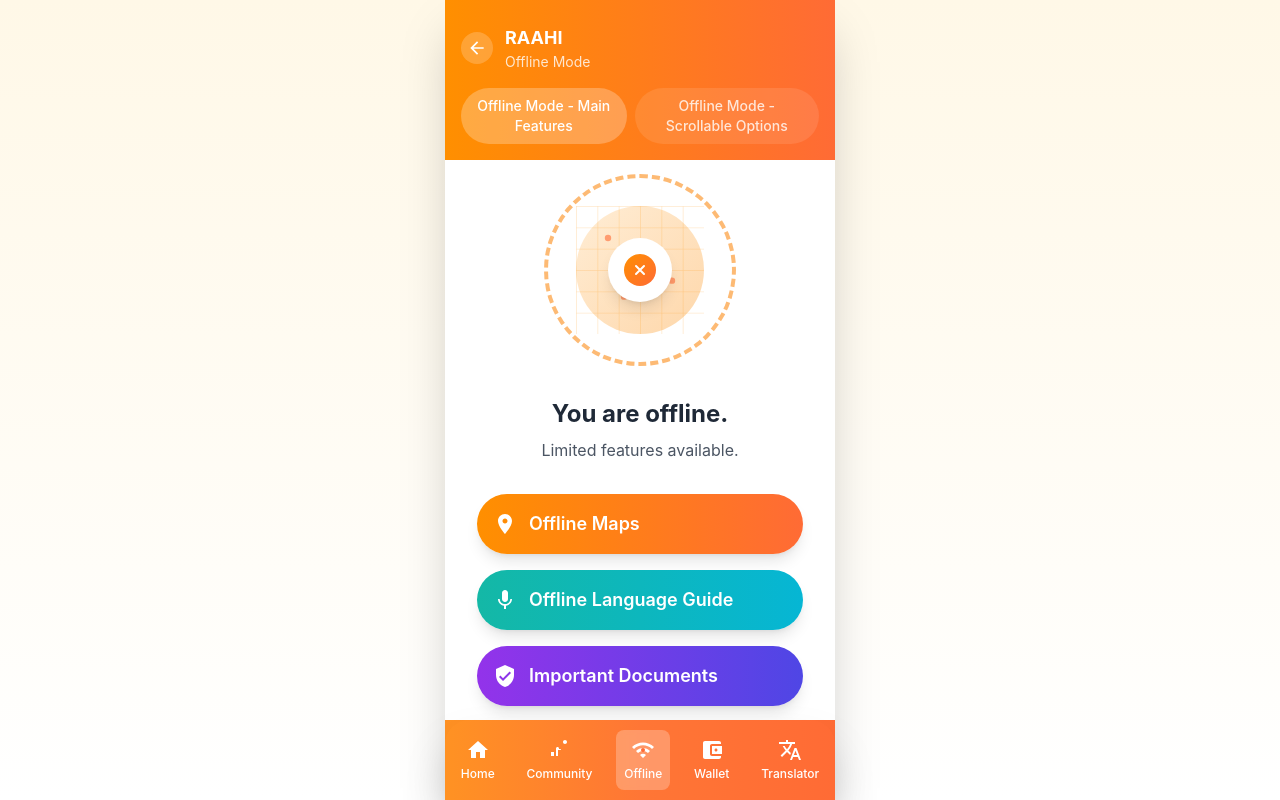
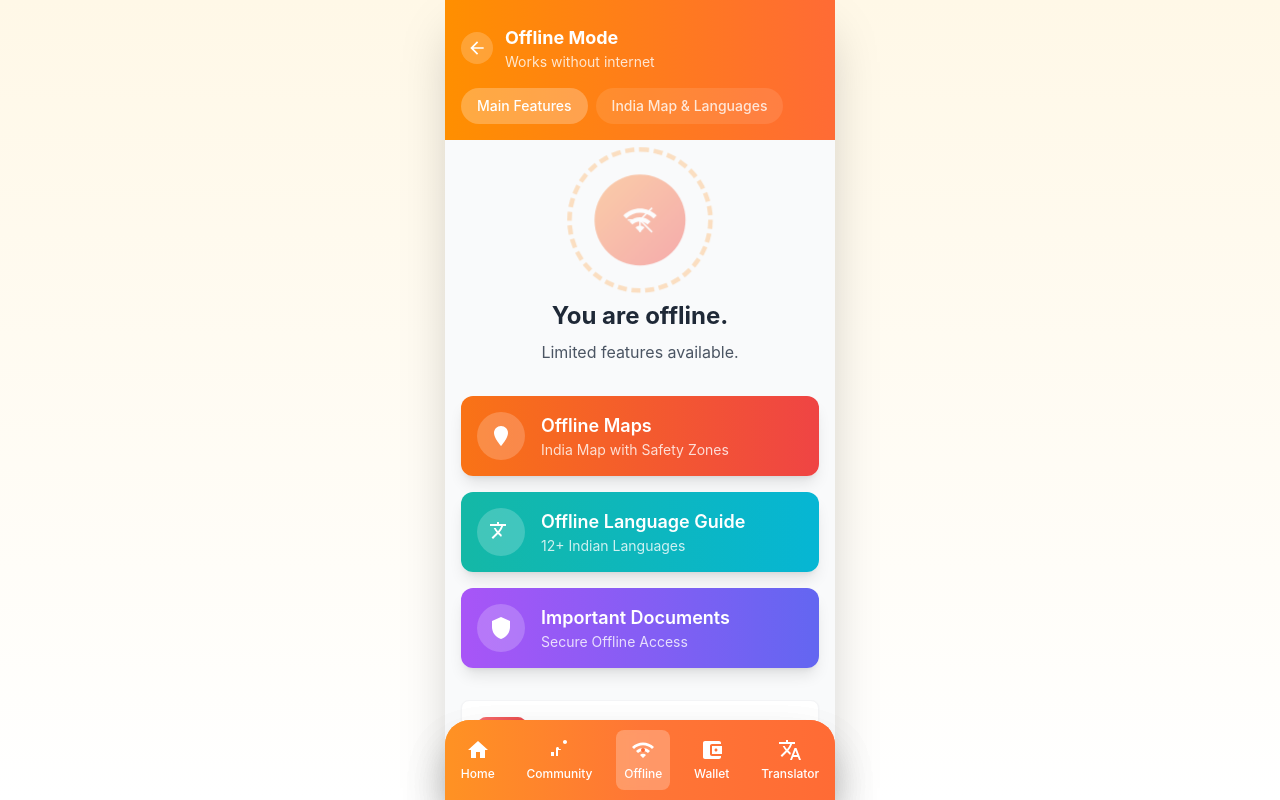
Before and after one commit to ShadyNights/Raahi, a React (Create React App) app: page / in a window 1280 px wide. Both pictures are taken after a click on the element "Offline". Built offline with nearby package versions, Linux system fonts and the light colour scheme.

Commit message:
Update OfflineMode.js

```diff
--- a/src/components/OfflineMode.js
+++ b/src/components/OfflineMode.js
@@ -1,238 +1,230 @@
+// src/components/OfflineMode.js - Complete Offline Mode with India Map and 10+ Languages
 import React, { useState } from 'react';
 
 const OfflineMode = ({ onBack }) => {
-  const [currentView, setCurrentView] = useState('main'); // 'main' or 'scrollable'
+  const [currentView, setCurrentView] = useState('main'); // 'main' or 'map'
+
+  const languages = [
+    { code: 'hi', name: 'Hindi', native: 'हिंदी' },
+    { code: 'bn', name: 'Bengali', native: 'বাংলা' },
+    { code: 'te', name: 'Telugu', native: 'తెలుగు' },
+    { code: 'ta', name: 'Tamil', native: 'தமிழ்' },
+    { code: 'mr', name: 'Marathi', native: 'मराठी' },
+    { code: 'gu', name: 'Gujarati', native: 'ગુજરાતી' },
+    { code: 'kn', name: 'Kannada', native: 'ಕನ್ನಡ' },
+    { code: 'ml', name: 'Malayalam', native: 'മലയാളം' },
+    { code: 'or', name: 'Odia', native: 'ଓଡ଼ିଆ' },
+    { code: 'pa', name: 'Punjabi', native: 'ਪੰਜਾਬੀ' },
+    { code: 'as', name: 'Assamese', native: 'অসমীয়া' },
+    { code: 'ur', name: 'Urdu', native: 'اردو' },
+  ];
+
+  const offlineFeatures = [
+    {
+      id: 1,
+      title: 'Emergency SOS',
+      subtitle: 'One-Tap Local Alert',
+      icon: '🚨',
+      color: 'from-red-400 to-red-600'
+    },
+    {
+      id: 2,
+      title: 'Safety Handbook',
+      subtitle: 'Read Guide',
+      icon: '📖',
+      color: 'from-green-400 to-green-600'
+    },
+    {
+      id: 3,
+      title: 'My Vitals & Health Info',
+      subtitle: 'Emergency Medical Data',
+      icon: '🏥',
+      color: 'from-blue-400 to-blue-600'
+    },
+    {
+      id: 4,
+      title: 'Offline Language Guide',
+      subtitle: '12+ Indian Languages',
+      icon: '🗣️',
+      color: 'from-purple-400 to-purple-600'
+    },
+    {
+      id: 5,
+      title: 'Important Documents',
+      subtitle: 'Passport, ID, Tickets',
+      icon: '📄',
+      color: 'from-orange-400 to-orange-600'
+    }
+  ];
 
   const renderMainView = () => (
-    <div className="flex flex-col h-full">
-      {/* Offline Status Circle */}
-      <div className="flex-1 flex flex-col items-center justify-center px-8">
-        {/* Offline Indicator Circle */}
-        <div className="relative w-48 h-48 mb-8">
-          {/* Outer dashed circle */}
-          <div className="absolute inset-0 border-4 border-dashed border-orange-300 rounded-full"></div>
-
-          {/* Inner map visualization */}
-          <div className="absolute inset-8 bg-gradient-to-br from-orange-100 to-orange-200 rounded-full flex items-center justify-center">
-            {/* Map grid pattern */}
-            <svg viewBox="0 0 120 120" className="w-full h-full opacity-60">
-              {/* Grid lines */}
-              <defs>
-                <pattern id="grid" width="20" height="20" patternUnits="userSpaceOnUse">
-                  <path d="M 20 0 L 0 0 0 20" fill="none" stroke="#FF8F00" strokeWidth="1" opacity="0.5"/>
-                </pattern>
-              </defs>
-              <rect width="120" height="120" fill="url(#grid)" />
-
-              {/* Location pins */}
-              <circle cx="30" cy="30" r="3" fill="#FF6B35"/>
-              <circle cx="60" cy="45" r="3" fill="#FF6B35"/>
-              <circle cx="90" cy="70" r="3" fill="#FF6B35"/>
-              <circle cx="45" cy="85" r="3" fill="#FF6B35"/>
-
-              {/* Navigation arrow */}
-              <path d="M60 60 L70 50 L65 55 L75 55 L75 65 L65 65 L70 70 Z" fill="#FF6B35" opacity="0.8"/>
-            </svg>
-          </div>
-
-          {/* Center offline indicator */}
-          <div className="absolute inset-16 bg-white rounded-full flex items-center justify-center shadow-lg">
-            <div className="w-8 h-8 bg-gradient-to-br from-[#FF8F00] to-[#FF6B35] rounded-full flex items-center justify-center">
-              <svg className="w-4 h-4 text-white" fill="none" viewBox="0 0 24 24" stroke="currentColor">
-                <path strokeLinecap="round" strokeLinejoin="round" strokeWidth={3} d="M6 18L18 6M6 6l12 12" />
+    <div className="pb-24">
+      {/* Offline Status */}
+      <div className="text-center mb-8">
+        <div className="relative w-32 h-32 mx-auto mb-4">
+          <div className="w-full h-full border-4 border-dashed border-orange-300 rounded-full animate-pulse flex items-center justify-center">
+            <div className="w-20 h-20 bg-gradient-to-br from-orange-400 to-red-500 rounded-full flex items-center justify-center">
+              <svg className="w-8 h-8 text-white" fill="currentColor" viewBox="0 0 24 24">
+                <path d="M1 9l2 2c4.97-4.97 13.03-4.97 18 0l2-2C16.93 2.93 7.07 2.93 1 9zm8 8l3 3 3-3c-1.65-1.66-4.34-1.66-6 0zm-4-4l2 2c2.76-2.76 7.24-2.76 10 0l2-2C15.14 9.14 8.87 9.14 5 13z"/>
+                <path d="M12 12l8-8m-8 8l8 8m-8-8H4m8 0v8" stroke="#fff" strokeWidth="1"/>
               </svg>
             </div>
           </div>
         </div>
-
-        {/* Status Text */}
-        <div className="text-center mb-8">
         <h2 className="text-2xl font-bold text-gray-800 mb-2">You are offline.</h2>
         <p className="text-gray-600">Limited features available.</p>
       </div>
 
-        {/* Offline Features */}
-        <div className="w-full space-y-4">
-          <button className="w-full bg-gradient-to-r from-[#FF8F00] to-[#FF6B35] text-white p-4 rounded-full flex items-center gap-3 shadow-lg hover:shadow-xl transition-shadow">
+      {/* Main Features */}
+      <div className="space-y-4 mb-8">
+        <button
+          className="w-full bg-gradient-to-r from-orange-500 to-red-500 text-white p-4 rounded-xl flex items-center gap-4 shadow-lg"
+          onClick={() => setCurrentView('map')}
+        >
+          <div className="w-12 h-12 bg-white/20 rounded-full flex items-center justify-center">
             <svg className="w-6 h-6" fill="currentColor" viewBox="0 0 24 24">
-              <path d="M12 2C8.13 2 5 5.13 5 9c0 5.25 7 13 7 13s7-7.75 7-13c0-3.87-3.13-7-7-7zm0 9.5c-1.38 0-2.5-1.12-2.5-2.5s1.12-2.5 2.5-2.5 2.5 1.12 2.5 2.5-1.12 2.5-2.5 2.5z"/>
+              <path d="M12 2C8.13 2 5 5.13 5 9c0 5.25 7 13 7 13s7-7.75 7-13c0-3.87-3.13-7-7-7z"/>
             </svg>
-            <span className="font-semibold text-lg">Offline Maps</span>
+          </div>
+          <div className="flex-1 text-left">
+            <h3 className="font-semibold text-lg">Offline Maps</h3>
+            <p className="text-white/80 text-sm">India Map with Safety Zones</p>
+          </div>
         </button>
 
-          <button className="w-full bg-gradient-to-r from-teal-500 to-cyan-500 text-white p-4 rounded-full flex items-center gap-3 shadow-lg hover:shadow-xl transition-shadow">
+        <button className="w-full bg-gradient-to-r from-teal-500 to-cyan-500 text-white p-4 rounded-xl flex items-center gap-4 shadow-lg">
+          <div className="w-12 h-12 bg-white/20 rounded-full flex items-center justify-center">
             <svg className="w-6 h-6" fill="currentColor" viewBox="0 0 24 24">
-              <path d="M12 14c1.66 0 2.99-1.34 2.99-3L15 5c0-1.66-1.34-3-3-3S9 3.34 9 5v6c0 1.66 1.34 3 3 3zm5.3-3c0 3-2.54 5.1-5.3 5.1S6.7 14 6.7 11H5c0 3.41 2.72 6.23 6 6.72V21h2v-3.28c3.28-.48 6-3.3 6-6.72h-1.7z"/>
+              <path d="M12.87 15.07l-2.54-2.51.03-.03c1.74-1.94 2.98-4.17 3.71-6.53H17V4h-7V2H8v2H1v1.99h11.17C11.5 7.92 10.44 9.75 9 11.35 8.07 10.32 7.3 9.19 6.69 8h-2c.73 1.63 1.73 3.17 2.98 4.56l-5.09 5.02L4 19l5-5 3.11 3.11.76-2.04z"/>
             </svg>
-            <span className="font-semibold text-lg">Offline Language Guide</span>
+          </div>
+          <div className="flex-1 text-left">
+            <h3 className="font-semibold text-lg">Offline Language Guide</h3>
+            <p className="text-white/80 text-sm">12+ Indian Languages</p>
+          </div>
         </button>
 
-          <button className="w-full bg-gradient-to-r from-purple-600 to-indigo-600 text-white p-4 rounded-full flex items-center gap-3 shadow-lg hover:shadow-xl transition-shadow">
+        <button className="w-full bg-gradient-to-r from-purple-500 to-indigo-500 text-white p-4 rounded-xl flex items-center gap-4 shadow-lg">
+          <div className="w-12 h-12 bg-white/20 rounded-full flex items-center justify-center">
             <svg className="w-6 h-6" fill="currentColor" viewBox="0 0 24 24">
-              <path d="M12,1L3,5V11C3,16.55 6.84,21.74 12,23C17.16,21.74 21,16.55 21,11V5L12,1M10,17L6,13L7.41,11.59L10,14.17L16.59,7.58L18,9L10,17Z"/>
+              <path d="M12,1L3,5V11C3,16.55 6.84,21.74 12,23C17.16,21.74 21,16.55 21,11V5L12,1Z"/>
             </svg>
-            <span className="font-semibold text-lg">Important Documents</span>
+          </div>
+          <div className="flex-1 text-left">
+            <h3 className="font-semibold text-lg">Important Documents</h3>
+            <p className="text-white/80 text-sm">Secure Offline Access</p>
+          </div>
         </button>
       </div>
+
+      {/* Additional Features Grid */}
+      <div className="grid grid-cols-1 gap-4">
+        {offlineFeatures.map((feature) => (
+          <div key={feature.id} className="bg-white rounded-lg p-4 flex items-center gap-3 shadow-sm border border-gray-100">
+            <div className={`w-12 h-12 bg-gradient-to-br ${feature.color} rounded-lg flex items-center justify-center text-white text-xl`}>
+              {feature.icon}
+            </div>
+            <div className="flex-1">
+              <h4 className="font-semibold text-gray-800">{feature.title}</h4>
+              <p className="text-sm text-gray-600">{feature.subtitle}</p>
+            </div>
+          </div>
+        ))}
       </div>
     </div>
   );
 
-  const renderScrollableView = () => (
+  const renderMapView = () => (
     <div className="pb-24">
-      {/* Offline Status Circle */}
-      <div className="flex flex-col items-center justify-center px-8 mb-8">
-        {/* Offline Indicator Circle */}
-        <div className="relative w-32 h-32 mb-6">
-          {/* Outer dashed circle */}
-          <div className="absolute inset-0 border-4 border-dashed border-orange-300 rounded-full"></div>
+      {/* Map Header */}
+      <div className="text-center mb-6">
+        <h2 className="text-2xl font-bold text-gray-800 mb-2">Offline India Map</h2>
+        <p className="text-gray-600">Works without internet connection</p>
+      </div>
 
-          {/* Inner map visualization */}
-          <div className="absolute inset-4 bg-gradient-to-br from-orange-100 to-orange-200 rounded-full flex items-center justify-center">
-            {/* Map grid pattern */}
-            <svg viewBox="0 0 80 80" className="w-full h-full opacity-60">
-              {/* Grid lines */}
+      {/* India Map SVG */}
+      <div className="bg-white rounded-lg p-4 mb-6 shadow-lg">
+        <div className="w-full h-64 bg-gradient-to-b from-blue-50 to-green-50 rounded-lg relative overflow-hidden">
+          {/* Simplified India Map */}
+          <svg viewBox="0 0 400 300" className="w-full h-full">
             <defs>
-                <pattern id="gridSmall" width="15" height="15" patternUnits="userSpaceOnUse">
-                  <path d="M 15 0 L 0 0 0 15" fill="none" stroke="#FF8F00" strokeWidth="1" opacity="0.5"/>
-                </pattern>
+              <linearGradient id="mapGradient" x1="0%" y1="0%" x2="100%" y2="100%">
+                <stop offset="0%" stopColor="#FF6B35" stopOpacity="0.8"/>
+                <stop offset="50%" stopColor="#FF8F00" stopOpacity="0.6"/>
+                <stop offset="100%" stopColor="#FFB347" stopOpacity="0.4"/>
+              </linearGradient>
             </defs>
-              <rect width="80" height="80" fill="url(#gridSmall)" />
 
-              {/* Location pins */}
-              <circle cx="20" cy="20" r="2" fill="#FF6B35"/>
-              <circle cx="40" cy="30" r="2" fill="#FF6B35"/>
-              <circle cx="60" cy="45" r="2" fill="#FF6B35"/>
-              <circle cx="30" cy="60" r="2" fill="#FF6B35"/>
+            {/* India Outline */}
+            <path d="M 100 50 L 150 40 L 200 45 L 250 60 L 300 80 L 320 120 L 310 160 L 290 200 L 250 230 L 200 240 L 150 235 L 100 220 L 80 180 L 70 140 L 75 100 Z"
+                  fill="url(#mapGradient)" stroke="#FF6B35" strokeWidth="2"/>
 
-              {/* Navigation arrow */}
-              <path d="M40 40 L45 35 L43 37 L48 37 L48 43 L43 43 L45 45 Z" fill="#FF6B35" opacity="0.8"/>
+            {/* Major Cities */}
+            <circle cx="120" cy="100" r="4" fill="#FF0000" opacity="0.8"/>
+            <text x="130" y="105" className="text-xs fill-gray-700">Delhi</text>
+
+            <circle cx="160" cy="140" r="4" fill="#FF0000" opacity="0.8"/>
+            <text x="170" y="145" className="text-xs fill-gray-700">Mumbai</text>
+
+            <circle cx="210" cy="180" r="4" fill="#FF0000" opacity="0.8"/>
+            <text x="220" y="185" className="text-xs fill-gray-700">Bangalore</text>
+
+            <circle cx="250" cy="160" r="4" fill="#FF0000" opacity="0.8"/>
+            <text x="260" y="165" className="text-xs fill-gray-700">Chennai</text>
+
+            <circle cx="180" cy="120" r="4" fill="#FF0000" opacity="0.8"/>
+            <text x="190" y="125" className="text-xs fill-gray-700">Kolkata</text>
           </svg>
         </div>
 
-          {/* Center offline indicator */}
-          <div className="absolute inset-8 bg-white rounded-full flex items-center justify-center shadow-lg">
-            <div className="w-6 h-6 bg-gradient-to-br from-[#FF8F00] to-[#FF6B35] rounded-full flex items-center justify-center">
-              <svg className="w-3 h-3 text-white" fill="none" viewBox="0 0 24 24" stroke="currentColor">
-                <path strokeLinecap="round" strokeLinejoin="round" strokeWidth={3} d="M6 18L18 6M6 6l12 12" />
-              </svg>
+        {/* Map Legend */}
+        <div className="flex justify-around mt-4 text-sm">
+          <div className="flex items-center gap-2">
+            <div className="w-4 h-4 bg-green-500 rounded-full"></div>
+            <span>Safe Zones</span>
+          </div>
+          <div className="flex items-center gap-2">
+            <div className="w-4 h-4 bg-yellow-500 rounded-full"></div>
+            <span>Caution</span>
+          </div>
+          <div className="flex items-center gap-2">
+            <div className="w-4 h-4 bg-red-500 rounded-full"></div>
+            <span>Avoid</span>
           </div>
         </div>
       </div>
 
-        {/* Status Text */}
-        <div className="text-center mb-6">
-          <h2 className="text-xl font-bold text-gray-800 mb-2">You are offline.</h2>
-          <p className="text-gray-600">Limited features available.</p>
+      {/* Language Selection */}
+      <div className="bg-white rounded-lg p-4 mb-6 shadow-lg">
+        <h3 className="font-semibold text-gray-800 mb-4">Choose Language</h3>
+        <div className="grid grid-cols-2 gap-3 max-h-48 overflow-y-auto">
+          {languages.map((lang) => (
+            <button key={lang.code} className="p-3 border border-gray-200 rounded-lg hover:bg-orange-50 hover:border-orange-300 transition-colors text-left">
+              <div className="font-medium text-gray-800">{lang.name}</div>
+              <div className="text-sm text-gray-600">{lang.native}</div>
+            </button>
+          ))}
         </div>
       </div>
 
-      {/* Available Offline Features */}
-      <div className="space-y-4 px-4">
-
-        {/* Emergency SOS */}
-        <div className="bg-white rounded-lg p-4 border border-red-200 shadow-sm">
-          <div className="flex items-center gap-3">
-            <div className="w-12 h-12 bg-red-100 rounded-lg flex items-center justify-center">
-              <svg className="w-6 h-6 text-red-600" fill="currentColor" viewBox="0 0 24 24">
-                <path d="M12 22c1.1 0 2-.9 2-2h-4c0 1.1.89 2 2 2zm6-6v-5c0-3.07-1.64-5.64-4.5-6.32V4c0-.83-.67-1.5-1.5-1.5s-1.5.67-1.5 1.5v.68C7.63 5.36 6 7.92 6 11v5l-2 2v1h16v-1l-2-2z"/>
-              </svg>
-            </div>
-            <div className="flex-1">
-              <h3 className="font-semibold text-gray-800">Emergency SOS</h3>
-              <p className="text-sm text-red-600">One-Tap Local Alert</p>
-            </div>
-          </div>
-        </div>
-
-        {/* Safety Handbook */}
-        <div className="bg-white rounded-lg p-4 border border-green-200 shadow-sm">
-          <div className="flex items-center gap-3">
-            <div className="w-12 h-12 bg-green-100 rounded-lg flex items-center justify-center">
-              <svg className="w-6 h-6 text-green-600" fill="currentColor" viewBox="0 0 24 24">
-                <path d="M21 5c-1.11-.35-2.33-.5-3.5-.5-1.95 0-4.05.4-5.5 1.5-1.45-1.1-3.55-1.5-5.5-1.5S2.45 4.9 1 6v14.65c0 .25.25.5.5.5.1 0 .15-.05.25-.05C3.1 20.45 5.05 20 6.5 20c1.95 0 4.05.4 5.5 1.5 1.35-.85 3.8-1.5 5.5-1.5 1.65 0 3.35.3 4.75 1.05.1.05.15.05.25.05.25 0 .5-.25.5-.5V6c-.6-.45-1.25-.75-2-1zm0 13.5c-1.1-.35-2.3-.5-3.5-.5-1.7 0-4.15.65-5.5 1.5V8c1.35-.85 3.8-1.5 5.5-1.5 1.2 0 2.4.15 3.5.5v11.5z"/>
-              </svg>
-            </div>
-            <div className="flex-1">
-              <h3 className="font-semibold text-gray-800">Safety Handbook</h3>
-              <p className="text-sm text-gray-600">Read Guide</p>
-            </div>
-          </div>
-        </div>
-
-        {/* Offline Language Guide */}
-        <div className="bg-white rounded-lg p-4 border border-blue-200 shadow-sm">
-          <div className="flex items-center gap-3">
-            <div className="w-12 h-12 bg-blue-100 rounded-lg flex items-center justify-center">
-              <svg className="w-6 h-6 text-blue-600" fill="currentColor" viewBox="0 0 24 24">
-                <path d="M12.87 15.07l-2.54-2.51.03-.03c1.74-1.94 2.98-4.17 3.71-6.53H17V4h-7V2H8v2H1v1.99h11.17C11.5 7.92 10.44 9.75 9 11.35 8.07 10.32 7.3 9.19 6.69 8h-2c.73 1.63 1.73 3.17 2.98 4.56l-5.09 5.02L4 19l5-5 3.11 3.11.76-2.04zM18.5 10h-2L12 22h2l1.12-3h4.75L21 22h2l-4.5-12zm-2.62 7l1.62-4.33L19.12 17h-3.24z"/>
-              </svg>
-            </div>
-            <div className="flex-1">
-              <h3 className="font-semibold text-gray-800">Language Guide</h3>
-              <p className="text-sm text-gray-600">Read Guide</p>
-            </div>
-          </div>
-        </div>
-
-        {/* My Vitals & Health Info */}
-        <div className="bg-white rounded-lg p-4 border border-green-200 shadow-sm">
-          <div className="flex items-center gap-3">
-            <div className="w-12 h-12 bg-green-100 rounded-lg flex items-center justify-center">
-              <svg className="w-6 h-6 text-green-600" fill="currentColor" viewBox="0 0 24 24">
-                <path d="M12,2A3,3 0 0,1 15,5V11A3,3 0 0,1 12,14A3,3 0 0,1 9,11V5A3,3 0 0,1 12,2M19,11C19,14.53 16.39,17.44 13,17.93V21H11V17.93C7.61,17.44 5,14.53 5,11H7A5,5 0 0,0 12,16A5,5 0 0,0 17,11H19Z"/>
-              </svg>
-            </div>
-            <div className="flex-1">
-              <h3 className="font-semibold text-gray-800">My Vitals & Health Info</h3>
-              <p className="text-sm text-gray-600">Medical Emergency Data</p>
-            </div>
-          </div>
-        </div>
-
-        {/* Offline Maps */}
-        <div className="bg-white rounded-lg p-4 border border-orange-200 shadow-sm">
-          <div className="flex items-center gap-3">
-            <div className="w-12 h-12 bg-orange-100 rounded-lg flex items-center justify-center">
-              <svg className="w-6 h-6 text-orange-600" fill="currentColor" viewBox="0 0 24 24">
-                <path d="M12 2C8.13 2 5 5.13 5 9c0 5.25 7 13 7 13s7-7.75 7-13c0-3.87-3.13-7-7-7zm0 9.5c-1.38 0-2.5-1.12-2.5-2.5s1.12-2.5 2.5-2.5 2.5 1.12 2.5 2.5-1.12 2.5-2.5 2.5z"/>
-              </svg>
-            </div>
-            <div className="flex-1">
-              <h3 className="font-semibold text-gray-800">Offline Maps</h3>
-              <p className="text-sm text-gray-600">Navigation without internet</p>
-            </div>
-          </div>
-        </div>
-
-        {/* Important Documents */}
-        <div className="bg-white rounded-lg p-4 border border-purple-200 shadow-sm">
-          <div className="flex items-center gap-3">
-            <div className="w-12 h-12 bg-purple-100 rounded-lg flex items-center justify-center">
-              <svg className="w-6 h-6 text-purple-600" fill="currentColor" viewBox="0 0 24 24">
-                <path d="M12,1L3,5V11C3,16.55 6.84,21.74 12,23C17.16,21.74 21,16.55 21,11V5L12,1M10,17L6,13L7.41,11.59L10,14.17L16.59,7.58L18,9L10,17Z"/>
-              </svg>
-            </div>
-            <div className="flex-1">
-              <h3 className="font-semibold text-gray-800">Important Documents</h3>
-              <p className="text-sm text-gray-600">Passport, ID, Tickets</p>
-            </div>
-          </div>
-        </div>
-
-        {/* Status Message */}
-        <div className="text-center text-sm text-gray-500 mt-8 p-4">
-          Connect to internet to access full features and real-time updates
+      {/* Offline Guide */}
+      <div className="bg-white rounded-lg p-4 shadow-lg">
+        <h3 className="font-semibold text-gray-800 mb-3">Offline Travel Guide</h3>
+        <div className="space-y-2 text-sm text-gray-600">
+          <p>• Emergency numbers work offline</p>
+          <p>• Basic Hindi phrases available</p>
+          <p>• Safety tips for each region</p>
+          <p>• Important locations cached</p>
         </div>
       </div>
     </div>
   );
 
   return (
-    <div className="h-full flex flex-col bg-white">
+    <div className="h-full overflow-y-auto bg-gray-50" style={{ scrollbarWidth: 'none', msOverflowStyle: 'none' }}>
 
-      {/* Fixed Header */}
-      <div className="bg-gradient-to-r from-[#FF8F00] to-[#FF6B35] p-4 pt-6 flex-shrink-0">
+      {/* Header */}
+      <div className="bg-gradient-to-r from-[#FF8F00] to-[#FF6B35] p-4 pt-6">
         <div className="flex items-center justify-between mb-4">
           <div className="flex items-center gap-3">
             <button
@@ -243,9 +235,9 @@ const OfflineMode = ({ onBack }) => {
                 <path d="M20 11H7.83l5.59-5.59L12 4l-8 8 8 8 1.41-1.41L7.83 13H20v-2z"/>
               </svg>
             </button>
-            <div>
-              <span className="text-white font-bold text-lg">RAAHI</span>
-              <p className="text-white/80 text-sm">Offline Mode</p>
+            <div className="text-white">
+              <h1 className="font-bold text-lg">Offline Mode</h1>
+              <p className="text-white/80 text-sm">Works without internet</p>
             </div>
           </div>
         </div>
@@ -260,28 +252,28 @@ const OfflineMode = ({ onBack }) => {
                 : 'bg-white/10 text-white/80 hover:bg-white/20'
             }`}
           >
-            Offline Mode - Main Features
+            Main Features
           </button>
           <button
-            onClick={() => setCurrentView('scrollable')}
+            onClick={() => setCurrentView('map')}
             className={`px-4 py-2 rounded-full text-sm font-medium transition-colors ${
-              currentView === 'scrollable'
+              currentView === 'map'
                 ? 'bg-white/25 text-white'
                 : 'bg-white/10 text-white/80 hover:bg-white/20'
             }`}
           >
-            Offline Mode - Scrollable Options
+            India Map & Languages
           </button>
         </div>
       </div>
 
-      {/* Content Area */}
-      <div className="flex-1 overflow-y-auto" style={{ scrollbarWidth: 'none', msOverflowStyle: 'none' }}>
-        {currentView === 'main' ? renderMainView() : renderScrollableView()}
+      {/* Content */}
+      <div className="p-4">
+        {currentView === 'main' ? renderMainView() : renderMapView()}
       </div>
 
       {/* Fixed Bottom Navigation */}
-      <nav className="bg-gradient-to-r from-[#FF9223] via-[#FF7635] to-[#FF6B35] h-[80px] flex justify-around items-center flex-shrink-0">
+      <nav className="fixed bottom-0 left-1/2 transform -translate-x-1/2 w-[390px] h-[80px] bg-gradient-to-r from-[#FF9223] via-[#FF7635] to-[#FF6B35] rounded-t-[25px] flex justify-around items-center shadow-2xl z-50">
         <div className="w-12 h-12 rounded-full flex items-center justify-center" onClick={onBack}>
           <svg className="w-6 h-6 text-white" fill="currentColor" viewBox="0 0 24 24">
             <path d="M10 20v-6h4v6h5v-8h3L12 3 2 12h3v8z"/>
@@ -289,7 +281,7 @@ const OfflineMode = ({ onBack }) => {
         </div>
         <div className="w-12 h-12 rounded-full flex items-center justify-center">
           <svg className="w-6 h-6 text-white" fill="currentColor" viewBox="0 0 24 24">
-            <path d="M16 4c0-1.11.89-2 2-2s2 .89 2 2-.89 2-2 2-2-.89-2-2zM4 18v-4h3v4h2v-7.5c0-.83.67-1.5 1.5-1.5s1.5.67 1.5 1.5V11h2c0 .55-.45 1-1 1h-2v6H4z"/>
+            <path d="M12 2C8.13 2 5 5.13 5 9c0 5.25 7 13 7 13s7-7.75 7-13c0-3.87-3.13-7-7-7z"/>
           </svg>
         </div>
         <div className="w-12 h-12 rounded-full bg-white/25 backdrop-blur-sm flex items-center justify-center shadow-lg">
```
Lines whose indentation alone changed are shown as unchanged.
